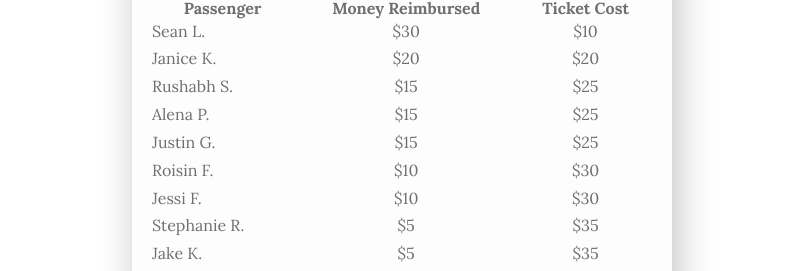
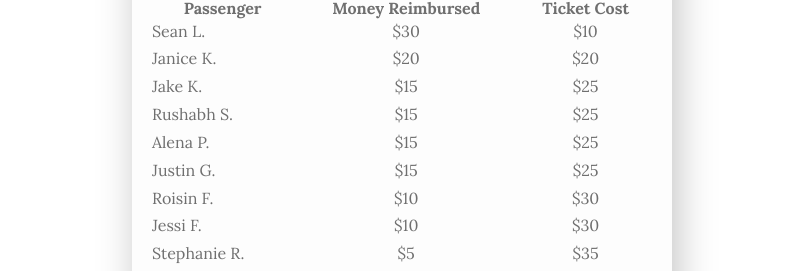
Before and after one commit to ChiSigma/spirited-away-splash, a website: page pages/happy_passengers.html in a window 1280 px wide. Shown: the part 526-797 px from the top of the page, without its empty margins (238-1041 px from the left). Drawn offline with Linux system fonts and the light colour scheme.

Commit message:
Add value to Jake K

```diff
--- a/pages/happy_passengers.html
+++ b/pages/happy_passengers.html
@@ -83,8 +83,8 @@
                     	</tr>
                     	<tr>
                     		<td style="text-align: left">Jake K.</td>
-                    		<td>$5</td>
-                    		<td>$35</td>
+                    		<td>$15</td>
+                    		<td>$25</td>
                     	</tr>
                     	<tr>
                     		<td style="text-align: left">Roisin F.</td>
```
